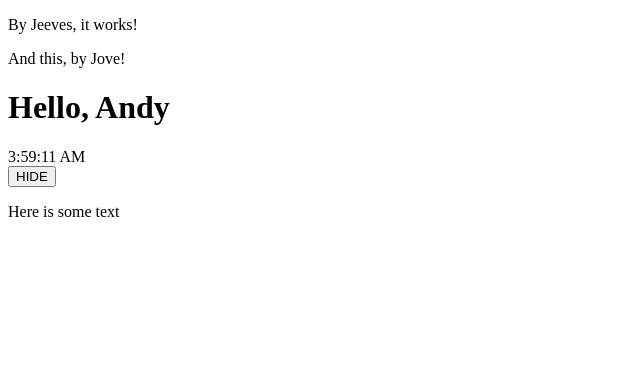
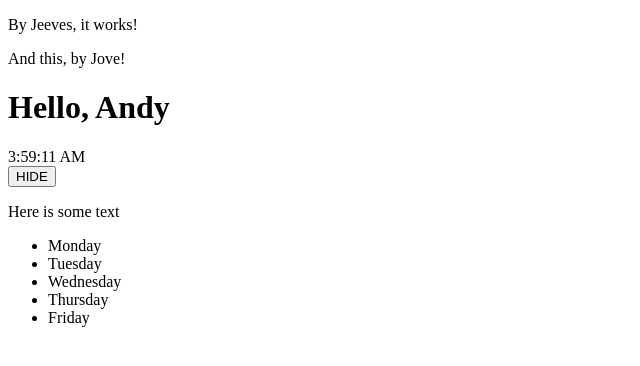
Before and after one commit to tenbackdev/WeeklySchoolSchedules, a React (Create React App) app: page / in a window 1280 px wide. Shown: the top 366 px of the page, without its empty margins (0-640 px from the left). Built offline with nearby package versions, Linux system fonts and the light colour scheme.

Commit message:
Simple List of Weekdays

```diff
--- a/src/index.js
+++ b/src/index.js
@@ -8,6 +8,10 @@ import Toggle from './Toggle.js';
 import reportWebVitals from './reportWebVitals';
 
 const root = ReactDOM.createRoot(document.getElementById('root'));
+const days = ['Monday', 'Tuesday', 'Wednesday', 'Thursday', 'Friday']
+let uniqueId = 0
+const listOfDays = days.map((day) => <li key={uniqueId++}>{day}</li>)
+
 root.render(
   <>
     <One />
@@ -15,6 +19,7 @@ root.render(
     <Welcome name='Andy' />
     <Clock />
     <Toggle />
+    <ul>{listOfDays}</ul>
   </>
 );
 
```
